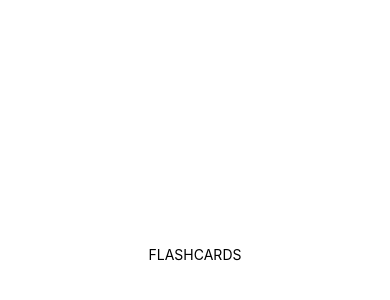
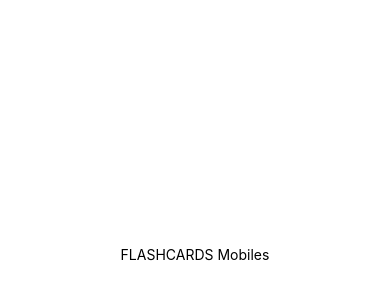
Before and after one commit to fernandovlima/mobile-flashcards, a React Native app: screen / in a window 390 px wide. Shown: the part 168-468 px from the top of the page. Built offline with nearby package versions, Linux system fonts and the light colour scheme.

Commit message:
testin git

```diff
--- a/App.js
+++ b/App.js
@@ -4,7 +4,7 @@ import { StyleSheet, Text, View } from 'react-native';
 export default function App() {
   return (
     <View style={styles.container}>
-      <Text>FLASHCARDS</Text>
+      <Text>FLASHCARDS Mobiles</Text>
     </View>
   );
 }
```
